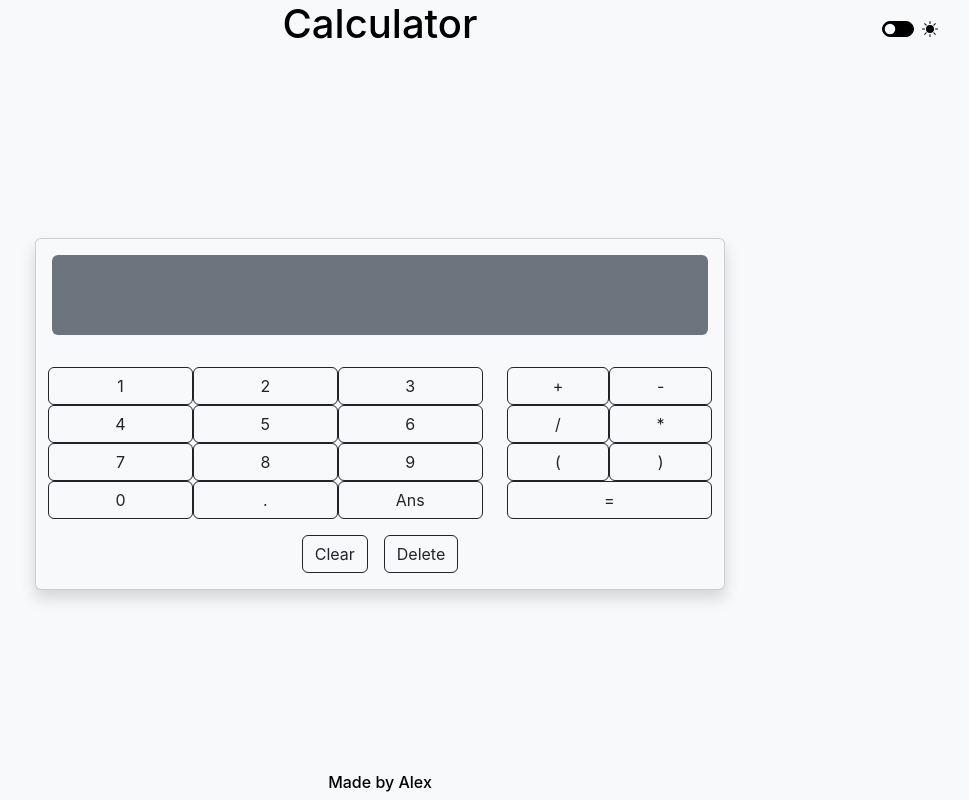
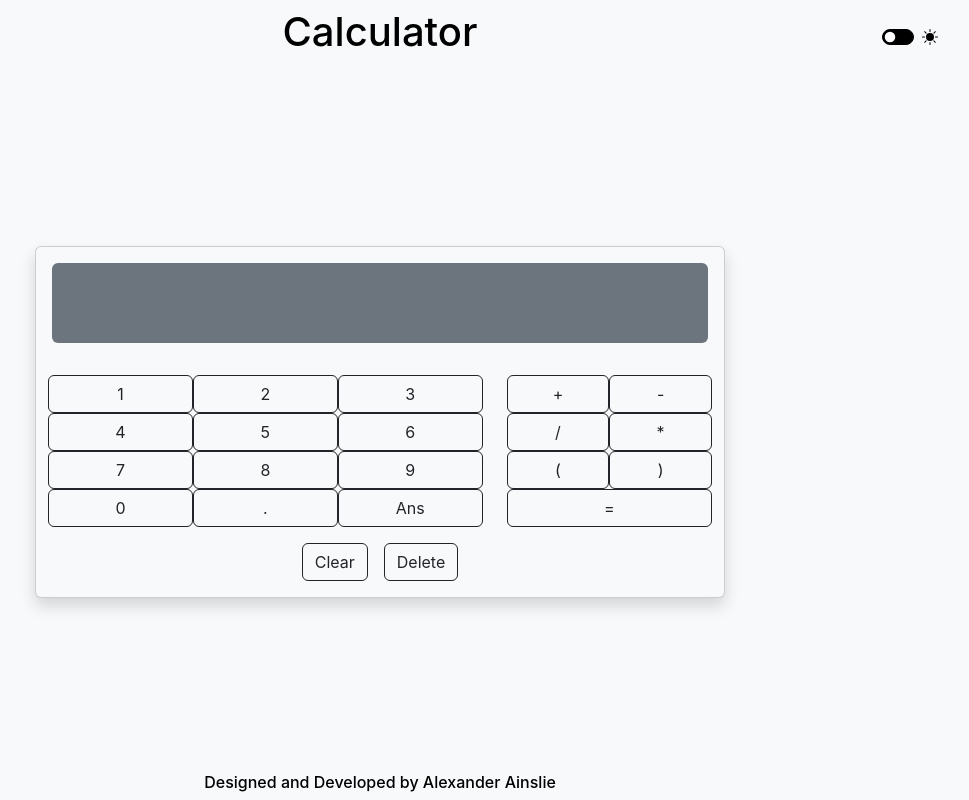
Before and after one commit to AlexAins/React-Calculaor, a React (Create React App) app: page / in a window 1280 px wide. Shown: the whole page, without its empty margins (260-1229 px from the left). Built offline with nearby package versions, Linux system fonts and the light colour scheme.

Commit message:
Added css for Footer and edited content

```diff
--- a/src/component/Footer.js
+++ b/src/component/Footer.js
@@ -1,10 +1,11 @@
 import React from "react";
+import "./Footer.css";
 
 function Footer() {
 
     return(
-        <div className="container d-flex justify-content-center align-items-center">
-            <h6>Made by Alex</h6>
+        <div className="container d-flex justify-content-center align-items-center" id="footerDiv">
+            <h6 id="footerHeading">Designed and Developed by Alexander Ainslie</h6>
         </div>
     )
 };
--- a/src/component/Header.js
+++ b/src/component/Header.js
@@ -10,7 +10,7 @@ function Header(props) {
     }
 
     return(
-        <div className="container d-flex justify-content-between align-items-center">
+        <div className="container d-flex justify-content-between align-items-center py-2">
             <div className="flex-grow-0" style={{width: "56px"}}></div>
             <h1 className="flex-grow-1">Calculator</h1>
             <div className="form-check form-switch flex-grow-0 d-flex align-items-center">
```
Also changed, not shown: src/component/Footer.css (added).
